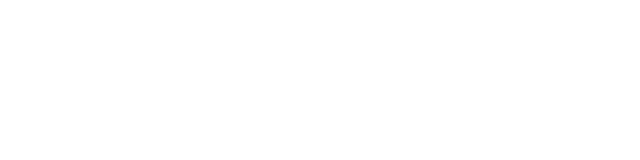
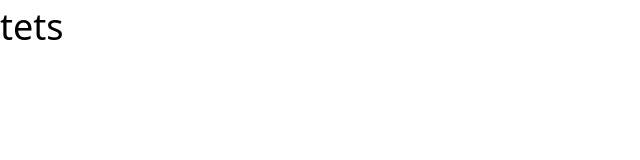
Before and after one commit to ElbartoLennyy/wkdh-nuxt-front, a Nuxt app: page /newHandy in a window 1280 px wide. Before the commit this address had no page. Shown: the top 160 px of the page, without its empty margins (0-640 px from the left). Built offline with nearby package versions, Linux system fonts and the light colour scheme.

Commit message:
update Handy to tailwindcss - start

```diff
--- /dev/null
+++ b/pages/newHandy.vue
@@ -0,0 +1,3 @@
+<template>
+  <p class="text-4xl">tets</p>
+</template>
```
